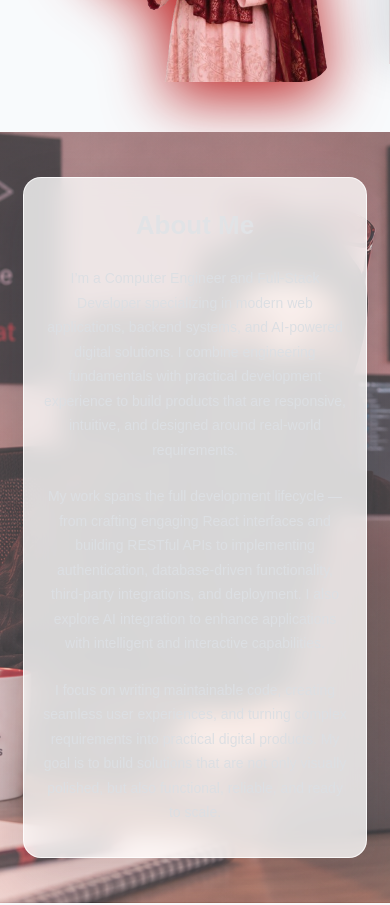
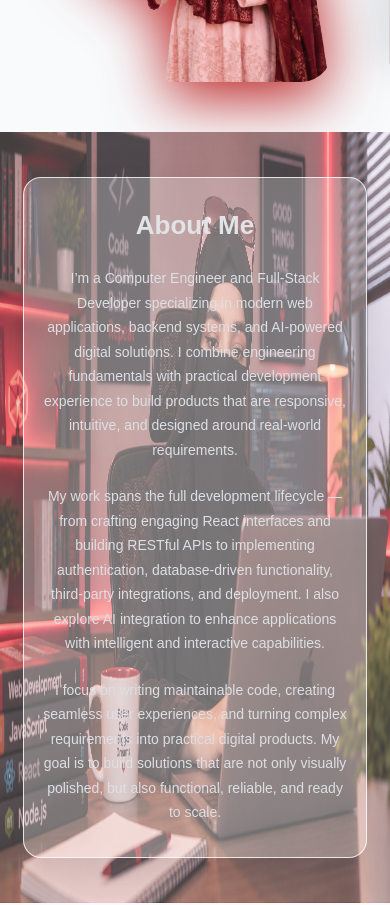
Before and after one commit to aleeza-dev/my-portfolio, a React (Vite) app: page / in a window 390 px wide. Shown: the part 780-1685 px from the top of the page. Built offline with nearby package versions, Linux system fonts and the light colour scheme.

Commit message:
Update portfolio responsive design

```diff
--- a/src/App.css
+++ b/src/App.css
@@ -1,4 +1,3 @@
-
 /* =========================
    GLOBAL
 ========================= */
@@ -273,7 +272,7 @@ a {
 
   border-radius: 50%;
 
-  background:rgba(184, 37, 37, 0.655);
+  background: rgba(184, 37, 37, 0.655);
 
   color: #f6f7f9;
 
@@ -407,7 +406,8 @@ a {
 
   filter:
     drop-shadow(0 15px 30px #b91c1c);
-    border-radius: 0 0 12% 12%;
+
+  border-radius: 0 0 12% 12%;
 }
 
 .hero-image img:hover {
@@ -435,6 +435,7 @@ a {
 
   margin-bottom: 20px;
 }
+
 /* =========================
    HERO PROJECT COUNT
 ========================= */
@@ -447,9 +448,6 @@ a {
   align-items: flex-start;
 
   margin-top: 18px;
-  * {
-  font-family: "Inter",'Franklin Gothic Medium', 'Arial Narrow', Arial, sans-serif;
-}
 
   line-height: 1;
 }
@@ -822,9 +820,9 @@ a {
 }
 
 .skill-box {
-  background:#c9090982;
+  background: #c9090982;
+
   -webkit-backdrop-filter: blur(10%);
-
 
   padding: 25px;
 
@@ -848,7 +846,8 @@ a {
 
 .skill-box h3 {
   margin-bottom: 12px;
-  color:rgb(225, 222, 222) ;
+
+  color: rgb(225, 222, 222);
 }
 
 .skill-box p {
@@ -1737,20 +1736,26 @@ body.dark-mode .side-menu-links a {
   .about-section {
     min-height: 650px;
 
-    padding: 50px 6%;
-
-    background-position: center;
+  padding: 50px 6%;
+
+  background-position: center center;
+
+  background-size: cover;
+
+  background-repeat: no-repeat;
   }
 
   .about-glass {
     padding: 40px 25px;
 
-    border-radius: 20px;
-
-    background: rgba(255, 255, 255, 0.78);
-
-    backdrop-filter: blur(12px);
-    -webkit-backdrop-filter: blur(12px);
+  border-radius: 20px;
+
+  background: rgba(255, 255, 255, 0.25);
+
+  backdrop-filter: none;
+
+  -webkit-backdrop-filter: none;
+
   }
 
   .about-glass > h2 {
@@ -1905,6 +1910,12 @@ body.dark-mode .side-menu-links a {
     min-height: 700px;
 
     padding: 45px 6%;
+
+    background-position: center center;
+
+    background-size: 100% 100%;
+
+    background-repeat: no-repeat;
   }
 
   .about-glass {
```
